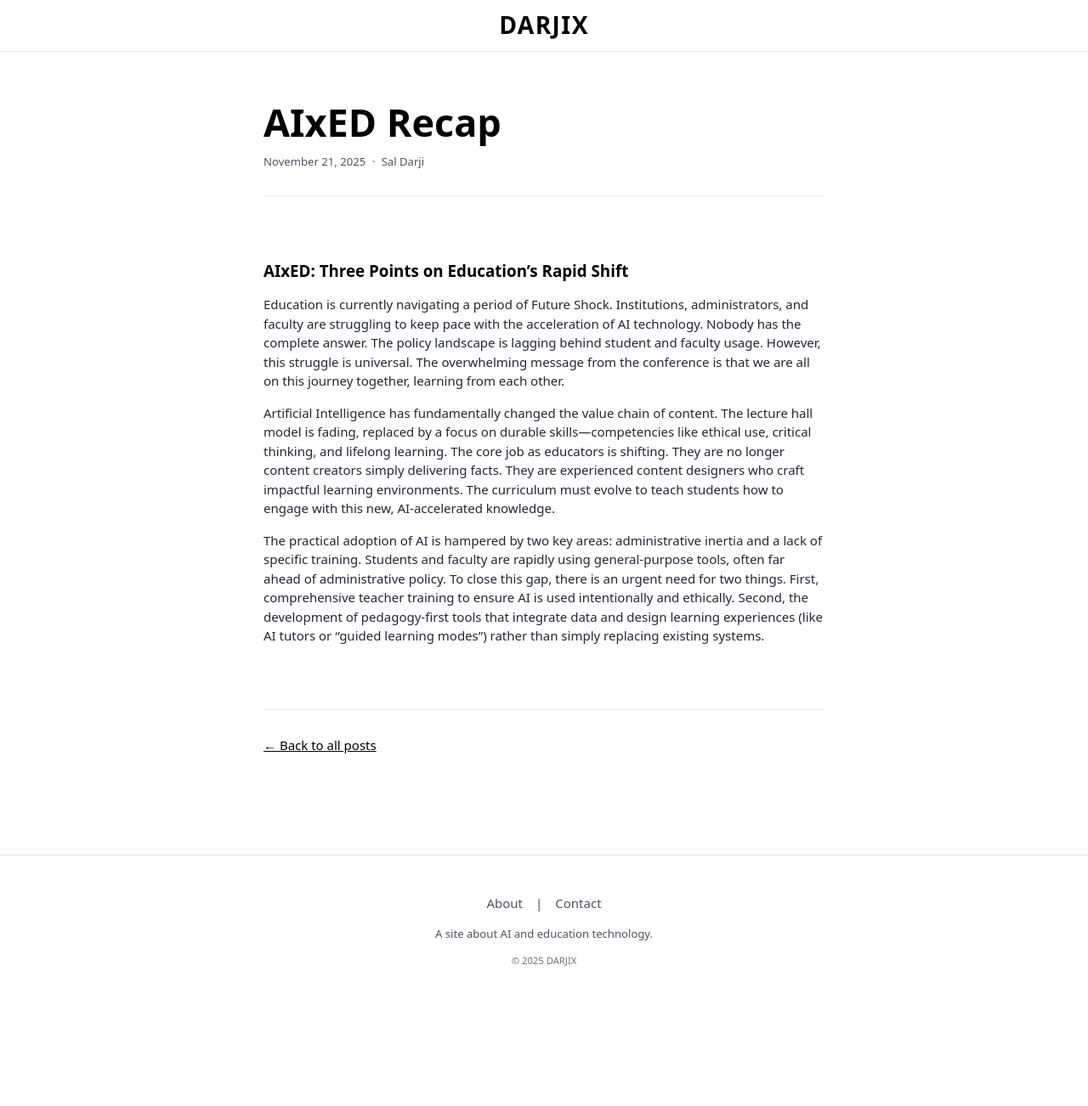
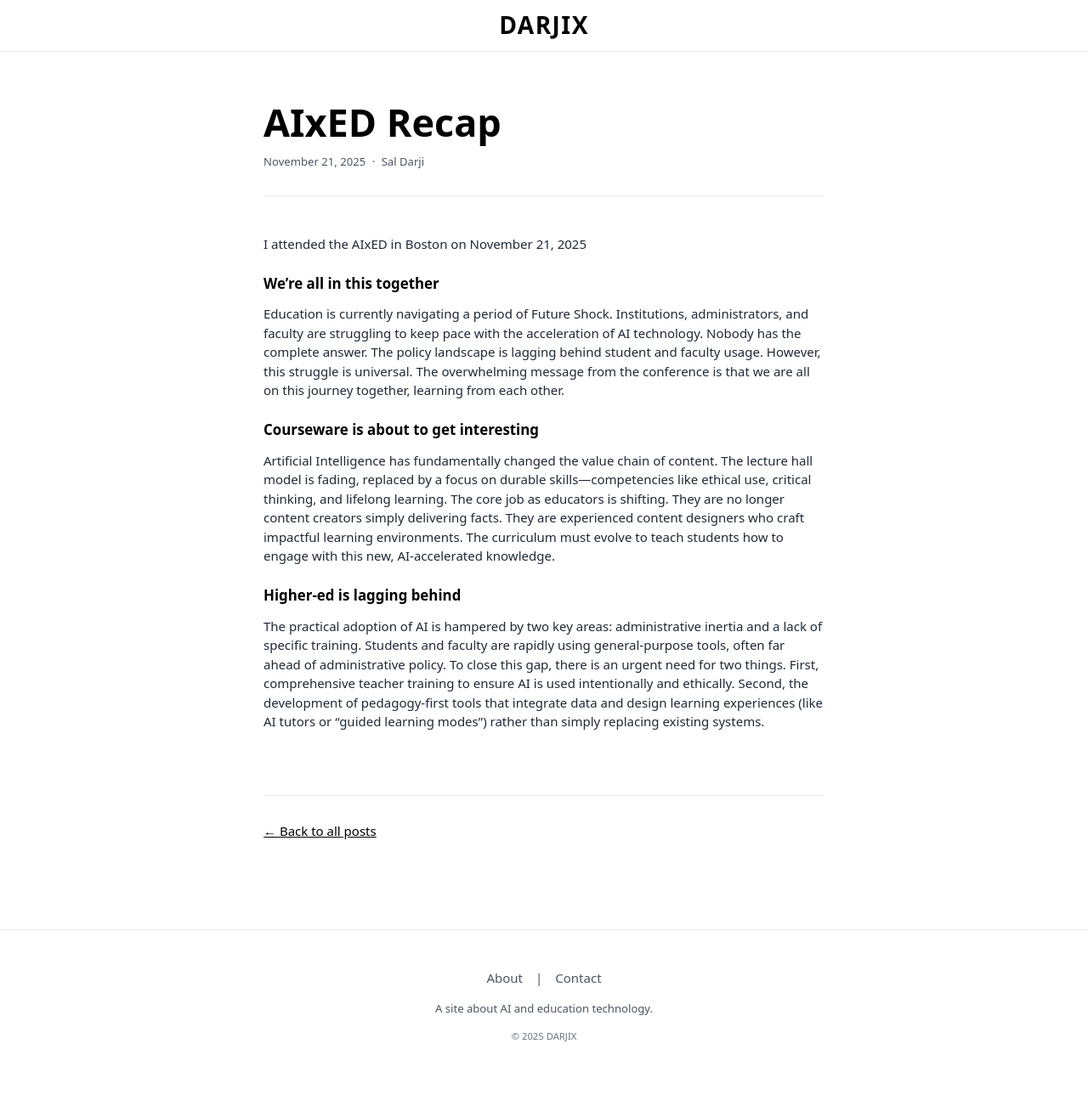
Before and after one commit to saldarji/darjix, a Jekyll site: the page built from _posts/2025-11-21-AIxED-Recap.md, in a window 1280 px wide. Shown: the whole page at 85% size. Built offline with Jekyll 4.4.1, drawn with Linux system fonts in a browser that asks for light colours; before the commit the page ends 1213 px from its top, so only the background shows below that.

Commit message:
Update AIxED Recap post

```diff
--- a/_posts/2025-11-21-AIxED-Recap.md
+++ b/_posts/2025-11-21-AIxED-Recap.md
@@ -5,10 +5,16 @@ date: 2025-11-21
 author: "Sal Darji"
 ---
 
-## AIxED: Three Points on Education's Rapid Shift
+I attended the AIxED in Boston on November 21, 2025
+
+### We're all in this together
 
 Education is currently navigating a period of Future Shock. Institutions, administrators, and faculty are struggling to keep pace with the acceleration of AI technology. Nobody has the complete answer. The policy landscape is lagging behind student and faculty usage. However, this struggle is universal. The overwhelming message from the conference is that we are all on this journey together, learning from each other.
 
+### Courseware is about to get interesting
+
 Artificial Intelligence has fundamentally changed the value chain of content. The lecture hall model is fading, replaced by a focus on durable skills—competencies like ethical use, critical thinking, and lifelong learning. The core job as educators is shifting. They are no longer content creators simply delivering facts. They are experienced content designers who craft impactful learning environments. The curriculum must evolve to teach students how to engage with this new, AI-accelerated knowledge.
 
+### Higher-ed is lagging behind
+
 The practical adoption of AI is hampered by two key areas: administrative inertia and a lack of specific training. Students and faculty are rapidly using general-purpose tools, often far ahead of administrative policy. To close this gap, there is an urgent need for two things. First, comprehensive teacher training to ensure AI is used intentionally and ethically. Second, the development of pedagogy-first tools that integrate data and design learning experiences (like AI tutors or "guided learning modes") rather than simply replacing existing systems.
```
